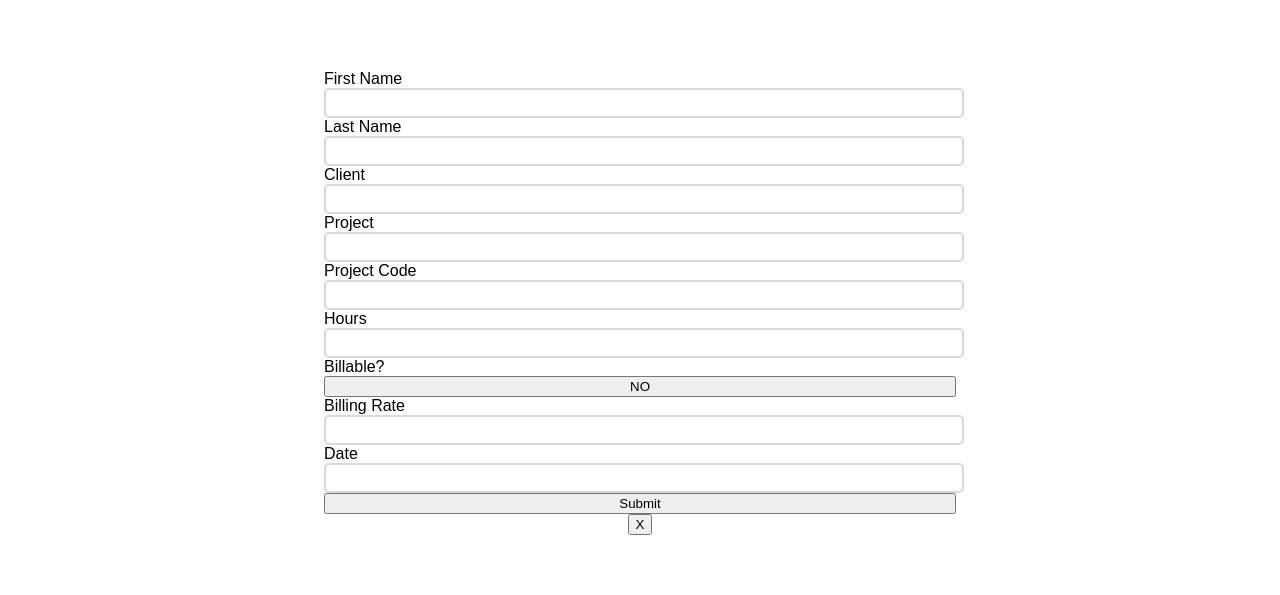
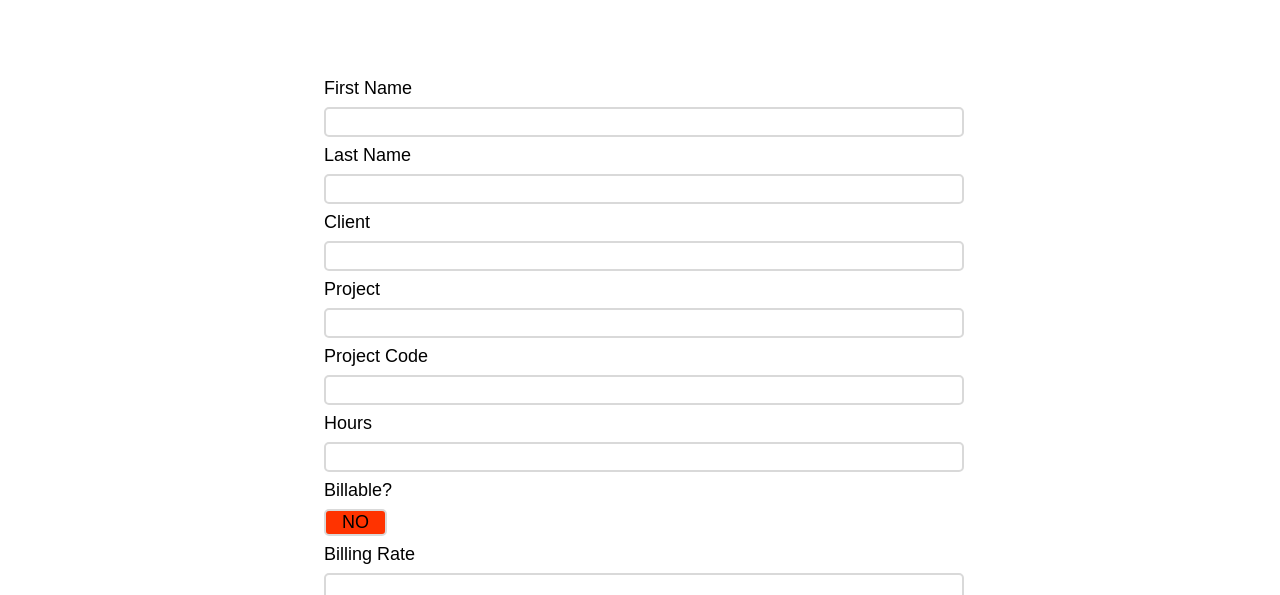
Before and after one commit to MohamedMuflahi/reimagined-winner, a React (Vite) app in the folder client/: page / in a window 1280 px wide. Both pictures are taken after a click on the button "Add Timesheet". Shown: the part 205-800 px from the top of the page. Built offline with nearby package versions, Linux system fonts and the light colour scheme; no server answers.

Commit message:
added styling to form

```diff
--- a/client/src/components/Form.jsx
+++ b/client/src/components/Form.jsx
@@ -20,7 +20,7 @@ const Form = () => {
                 hours: parseInt(formData.get("hours")),
                 billable: billable,
                 billing_rate: parseInt(formData.get("billing_rate")),
-                date:formData.get("date")
+                date: formData.get("date")
             }),
         })
         // Normally would update state here but state is dependent on the page number so I wouldn't want to add it to the wrong page
@@ -56,22 +56,27 @@ const Form = () => {
                         <input className="input" type="number" name="hours" id="hours" />
                         <label className="input-label">Billable?</label>
                         {billable ? <button
+                            className="input-button yes-button"
                             onClick={handleBilliableButton}>
                             YES
                         </button>
                             :
-                            <button onClick={handleBilliableButton}>
+                            <button
+                                className="input-button no-button"
+                                onClick={handleBilliableButton}>
                                 NO
                             </button>}
                         <label className="input-label"> Billing Rate</label>
                         <input className="input" type="number" name="billing_rate" id="billing_rate" />
                         <label className="input-label">Date</label>
                         <input className="input" type="text" name="date" id="date" />
-                        <button>
+                        <button className="submit-button input-button input-label ">
                             Submit
                         </button>
                     </form>
-                    <button onClick={toggleForm}>X</button>
+                    <button className="close-button input-button" onClick={toggleForm}>
+                        Close
+                        </button>
                 </div>
 
                 :
--- a/client/src/styles/Form.css
+++ b/client/src/styles/Form.css
@@ -34,5 +34,34 @@
     border-radius: 5px;
 }
 .input-label{
-
+    font-size: large;
+    font-family: 'Rubik', sans-serif;
+    margin-top: 1vh;
+    margin-bottom: 1vh;
+    text-align: ce;
 }
+.input-button{
+    background-color: #d9d9d9;
+    border: 2px solid #d9d9d9;
+    width: 10%;
+    height: 10%;
+    font-size: large;
+    font-family: 'Rubik', sans-serif;
+    border-radius: 5px;
+}
+.yes-button{
+    background-color: #66ff66
+}
+.no-button{
+    background-color: #ff3300
+    ;
+}
+.submit-button{
+    width: 20%;
+    background-color: #66ccff
+    ;
+}
+.close-button{
+    background-color: black;
+    color: white;
+}
```
